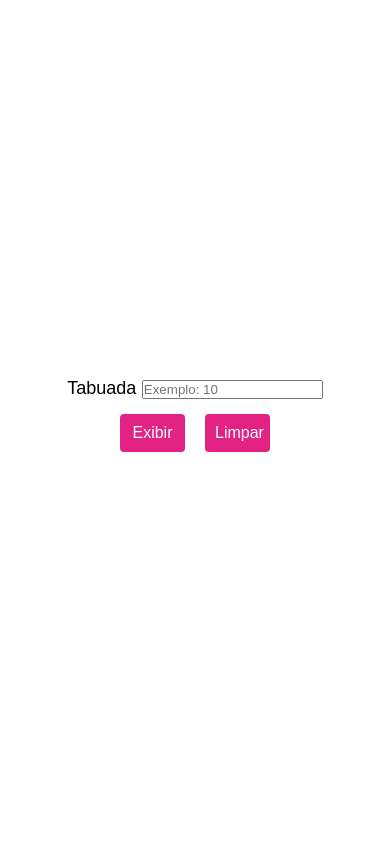
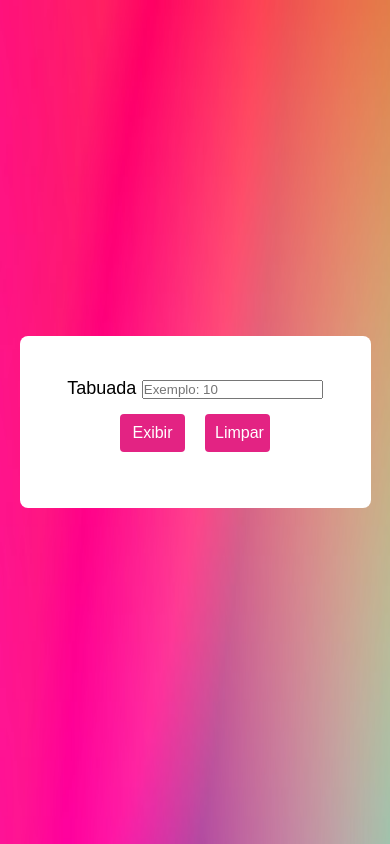
Before and after one commit to ferreira-cmk/mytabuada.github.io, a plain HTML site: page index.html in a window 390 px wide. Drawn offline with Linux system fonts and the light colour scheme.

Commit message:
Corrigido o caminho das imagens de fundo

```diff
--- a/index.css
+++ b/index.css
@@ -7,7 +7,7 @@
 body{
     height: 100vh;
     width: 100vw;
-    background-image: url(/imagens/grande.jpg);
+    background-image: url(imagens/grande.jpg);
     background-repeat: no-repeat;
 
     /*centralizar o conteudo*/
@@ -67,14 +67,14 @@ body{
 /*responsividade*/
 @media (max-width: 578px) {
     body {
-        background-image: url("/imagens/pequeno.jpg");
+        background-image: url("imagens/pequeno.jpg");
         background-repeat: no-repeat; /*a imagem é exibida uma vez sem qualquer repetição.*/
         background-size:cover; /*a imagem é dimensionada para cobrir todo o contêiner, mantendo sua proporção.*/
     }
 }
 @media (max-width: 506px) { /*quando chegar no tamanho*/
     body {
-        background-image: url("/tabuada/imagens/pequeno.jpg");
+        background-image: url("imagens/pequeno.jpg");
         background-repeat: no-repeat;
         background-size: 500px 1558px; /*largura x altura*/
 
```
